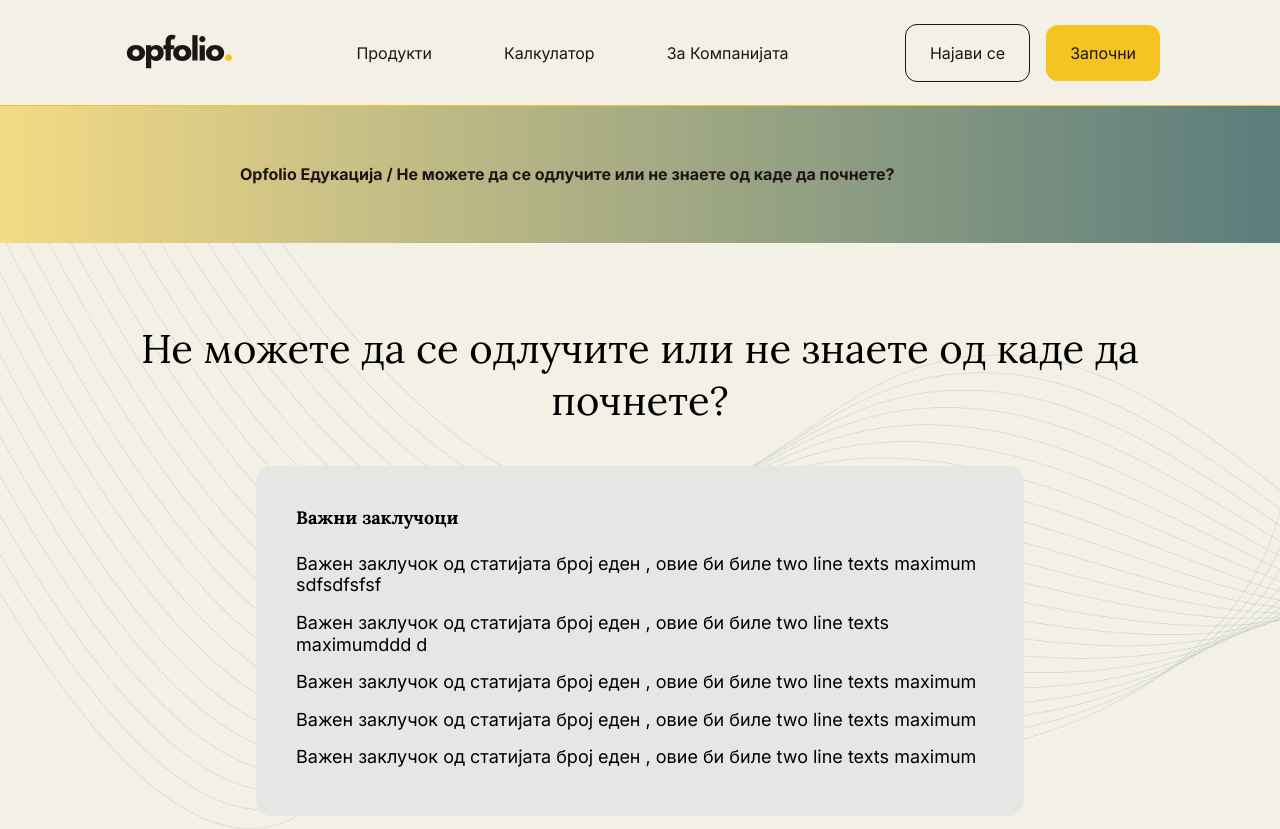
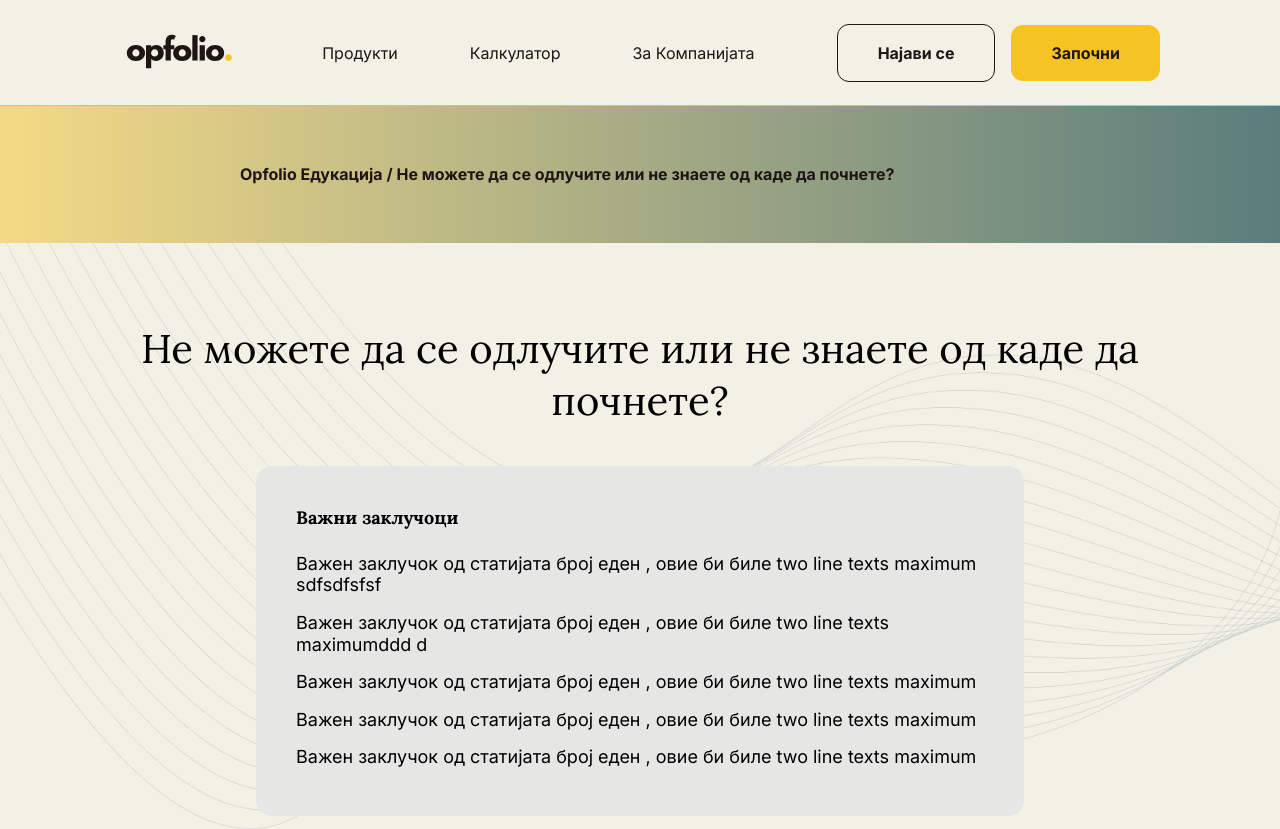
Before and after one commit to slavcoc/opfolio-app, a Next.js app: page /blog/blog-1 in a window 1280 px wide. Shown: the top 829 px of the page. Built offline with nearby package versions, Linux system fonts and the light colour scheme.

Commit message:
added animations

```diff
--- a/src/app/components/Navigation.tsx
+++ b/src/app/components/Navigation.tsx
@@ -6,7 +6,6 @@ import { useState } from "react";
 
 const Navigation = () => {
   const [isProductsOpen, setIsProductsOpen] = useState(false);
-  const [isEducationOpen, setIsEducationOpen] = useState(false);
   const [isMobileMenuOpen, setIsMobileMenuOpen] = useState(false);
 
   const toggleMobileMenu = () => {
@@ -18,7 +17,7 @@ const Navigation = () => {
       <div className="max-w-[1444px] mx-auto px-4 md:px-8 lg:px-[120px] py-4 flex justify-between items-center">
         {/* Logo */}
         <div className="flex items-center">
-          <Link href="/">
+          <Link href="/" className="logo">
             <Image
               src="/logo.svg"
               alt="Opfolio Logo"
@@ -62,7 +61,7 @@ const Navigation = () => {
 
         {/* Desktop Navigation */}
         <div className="hidden lg:flex items-center gap-6">
-          <div className="relative ">
+          <div className="relative nav-item">
             <Link href={"/products"}>
               <button
                 className="px-6 py-4 text-[#1F1514] hover:text-[#F5C322] transition-colors cursor-pointer"
@@ -72,9 +71,11 @@ const Navigation = () => {
                 Продукти
               </button>
             </Link>
-            {isProductsOpen && (
+
             <div
-                className={`fixed left-0 right-0 w-full bg-white shadow-lg z-50 pt-2`}
+              className={`nav-dropdown fixed left-0 right-0 w-full bg-white shadow-lg z-50 pt-2 transition-all duration-300 ${
+                isProductsOpen ? 'opacity-100 visible' : 'opacity-0 invisible'
+              }`}
               onMouseEnter={() => setIsProductsOpen(true)}
               onMouseLeave={() => setIsProductsOpen(false)}
             >
@@ -163,7 +164,6 @@ const Navigation = () => {
                 </div>
               </div>
             </div>
-            )}
           </div>
 
           {/* <div className="relative">
@@ -236,13 +236,13 @@ const Navigation = () => {
         <div className="hidden lg:flex items-center gap-4">
           <Link
             href="/login"
-            className="px-6 py-4 border border-[#1F1514] rounded-xl text-[#1F1514] hover:bg-[#1F1514] hover:text-white transition-colors"
+            className="cta-button px-6 py-4 border border-[#1F1514] rounded-xl text-[#1F1514] bg-transparent"
           >
             Најави се
           </Link>
           <Link
             href="/register"
-            className="px-6 py-4 bg-[#F5C322] rounded-xl text-[#1F1514] hover:bg-[#1F1514] hover:text-white transition-colors"
+            className="cta-button px-6 py-4 bg-[#F5C322] rounded-xl text-[#1F1514]"
           >
             Започни
           </Link>
--- a/src/app/components/Products.tsx
+++ b/src/app/components/Products.tsx
@@ -51,7 +51,7 @@ const Products = () => {
           {products.map((product, index) => {
             return (
               <div
-                className="w-full border border-[#5A7D7C] rounded-[20px] p-6 sm:p-8 md:p-10 lg:p-[20px_20px_100px_20px] flex flex-col gap-6 sm:gap-8 relative"
+                className="product-card w-full border border-[#5A7D7C] rounded-[20px] p-6 sm:p-8 md:p-10 lg:p-[20px_20px_100px_20px] flex flex-col gap-6 sm:gap-8 relative"
                 key={`${index}${product.title}`}
               >
 
@@ -68,9 +68,9 @@ const Products = () => {
                 <p className="font-inter text-sm sm:text-base leading-[1.375] text-black">
                   {product.description}
                 </p>
-                <div className="flex items-center gap-1  pb-20">
+                <div className="flex items-center gap-1 pb-20">
                   <Link href={product.link}>
-                    <div className="flex items-center cursor-pointer">
+                    <div className="learn-more flex items-center cursor-pointer">
                       <span className="font-raleway font-semibold text-sm leading-[1.17] text-black">
                         Дознај повеќе
                       </span>
--- a/src/app/globals.css
+++ b/src/app/globals.css
@@ -42,3 +42,115 @@ h1, h2, h3, h4, h5, h6 {
 .element-hidden-effect.visible {
   opacity: 1;
 }
+
+/* Navigation Menu Animation */
+.nav-dropdown {
+  opacity: 0;
+  transform: translateY(-10px);
+  transition: all 0.3s ease-in-out;
+}
+
+.nav-item:hover .nav-dropdown {
+  opacity: 1;
+  transform: translateY(0);
+}
+
+.nav-item {
+  position: relative;
+}
+
+.nav-item::after {
+  content: '';
+  display: block;
+  width: 0;
+  height: 1px;
+  background: #F5C322;
+  transition: width 0.3s ease;
+  position: absolute;
+  bottom: 0;
+  left: 0;
+}
+
+.nav-item:hover::after {
+  width: 100%;
+}
+
+/* Product Card Animation */
+.product-card {
+  transition: all 0.9s ease;
+}
+
+.product-card:hover {
+    background: rgba(210, 210, 210, 0.4);
+   .learn-more {
+    gap: 8px;
+   }
+}
+
+/* Learn More Link Animation */
+.learn-more {
+  display: flex;
+  align-items: center;
+  gap: 4px;
+  transition: gap 0.3s ease;
+}
+
+.learn-more:hover {
+  gap: 8px;
+}
+
+.learn-more svg {
+  transition: transform 0.3s ease;
+}
+
+.learn-more:hover svg {
+  transform: rotate(45deg);
+}
+
+/* CTA Button Animation */
+.cta-button {
+  transition: all 0.3s ease;
+  padding: 16px 40px;
+  border-radius: 12px;
+  font-weight: 700;
+  color: #1F1514;
+}
+
+.cta-button:hover {
+  background: #FFFFFF;
+  color: #F5C322;
+  border-color: #F5C322;
+}
+
+/* Background Pattern Animation */
+.pattern {
+  background: linear-gradient(90deg, #E6E7E5 0%, #5A7D7C 50%, #E6E7E5 100%);
+  background-size: 200% 100%;
+  animation: patternMove 15s linear infinite;
+}
+
+@keyframes patternMove {
+  0% {
+    background-position: 0% center;
+  }
+  100% {
+    background-position: 200% center;
+  }
+}
+
+/* Logo Animation */
+.logo {
+  transition: transform 0.3s ease;
+}
+
+.logo:hover {
+  transform: scale(1.05);
+}
+
+.logo path {
+  transition: fill 0.3s ease;
+}
+
+.logo:hover path {
+  fill: #F5C324;
+}
```
Lines whose indentation alone changed are shown as unchanged.
